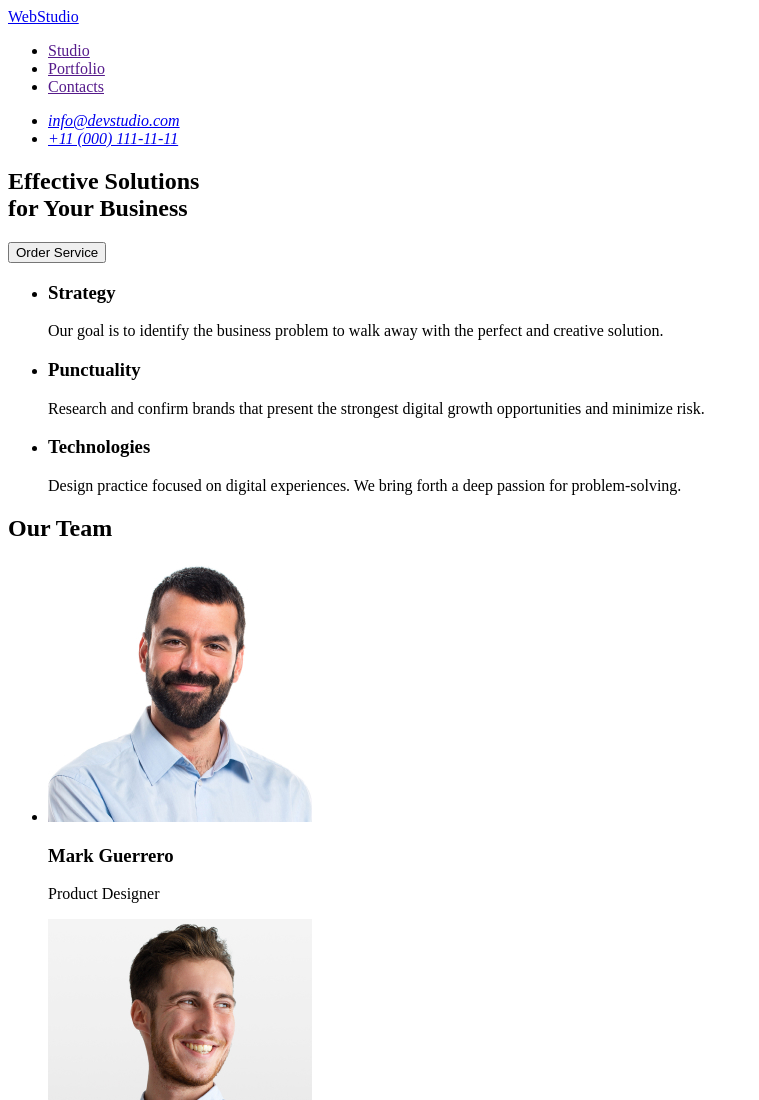
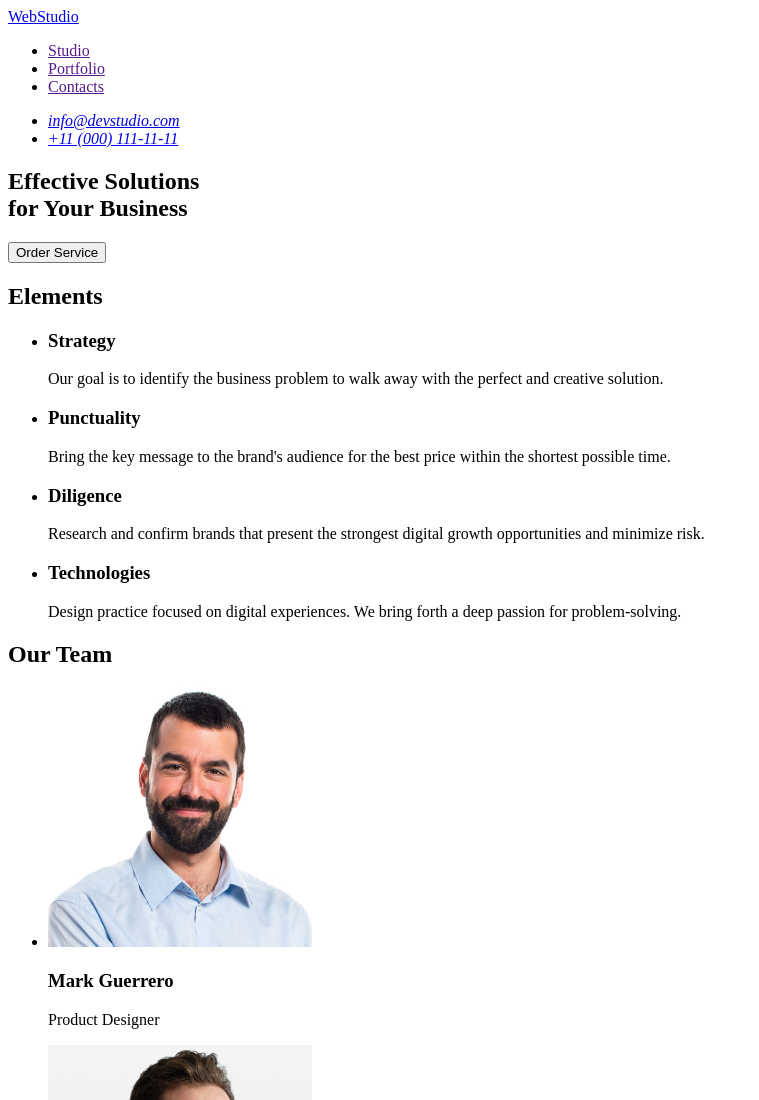
Before and after one commit to Lena0007/goit-markup-hw-01, a plain HTML site: page index.html in a window 1280 px wide. Shown: the top 1100 px of the page, without its empty margins (0-759 px from the left). Drawn offline with Linux system fonts and the light colour scheme.

Commit message:
Update file html

```diff
--- a/index.html
+++ b/index.html
@@ -40,12 +40,13 @@
     <main>
         <section>
             <h1>
-                Effective Solutions <br />
+                Effective Solutions <br>
                 for Your Business
             </h1>
             <button type="button">Order Service</button>
         </section>
         <section>
+            <h2>Elements</h2>
             <ul>
                 <li>
                     <h3>Strategy</h3>
@@ -57,8 +58,13 @@
                 <li>
                     <h3>Punctuality</h3>
                     <p>
-                        Research and confirm brands that present the strongest digital growth opportunities and minimize
-                        risk.
+                        Bring the key message to the brand's audience for the best price within the shortest possible time.
+                    </p>
+                </li>
+                <li>
+                    <h3>Diligence</h3>
+                    <p>
+                        Research and confirm brands that present the strongest digital growth opportunities and minimize risk.
                     </p>
                 </li>
                 <li>
```
